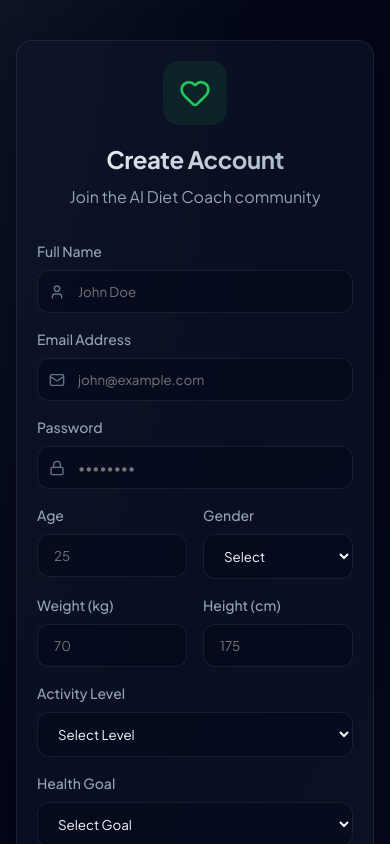
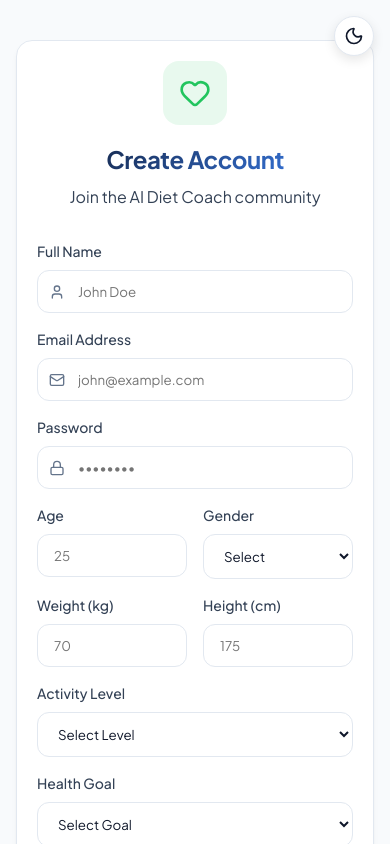
Before and after one commit to nadeem-khan98/clg-project, a React app in the folder frontend/: page /signup in a window 390 px wide. Shown: the top 844 px of the page. Built offline with nearby package versions, Linux system fonts and the light colour scheme; the HTML template or start-up script is replaced by a standard one.

Commit message:
light mode add

```diff
--- a/frontend/src/App.jsx
+++ b/frontend/src/App.jsx
@@ -7,6 +7,7 @@ import Dashboard from './pages/Dashboard';
 import Profile from './pages/Profile';
 import DietPlan from './pages/DietPlan';
 import Scan from './pages/Scan';
+import ThemeToggle from './components/ThemeToggle';
 
 const PrivateRoute = ({ children }) => {
   const { user } = useContext(AuthContext);
@@ -16,6 +17,7 @@ const PrivateRoute = ({ children }) => {
 function App() {
   return (
     <Router>
+      <ThemeToggle />
       <Routes>
         <Route path="/login" element={<Login />} />
         <Route path="/signup" element={<Signup />} />
--- /dev/null
+++ b/frontend/src/components/ThemeToggle.jsx
@@ -0,0 +1,31 @@
+import React, { useEffect, useState } from 'react';
+import { Sun, Moon } from 'lucide-react';
+
+const ThemeToggle = () => {
+  const [theme, setTheme] = useState(localStorage.getItem('theme') || 'light');
+
+  useEffect(() => {
+    if (theme === 'dark') {
+      document.body.classList.add('dark');
+    } else {
+      document.body.classList.remove('dark');
+    }
+    localStorage.setItem('theme', theme);
+  }, [theme]);
+
+  const toggleTheme = () => {
+    setTheme((prev) => (prev === 'light' ? 'dark' : 'light'));
+  };
+
+  return (
+    <button
+      className="theme-toggle-btn"
+      onClick={toggleTheme}
+      aria-label="Toggle Theme"
+    >
+      {theme === 'light' ? <Moon size={20} /> : <Sun size={20} />}
+    </button>
+  );
+};
+
+export default ThemeToggle;
--- a/frontend/src/index.css
+++ b/frontend/src/index.css
@@ -1,24 +1,65 @@
 @import url('https://fonts.googleapis.com/css2?family=Plus+Jakarta+Sans:wght@300;400;500;600;700&display=swap');
 
 :root {
-  --bg-deep: #020617;
-  --bg-surface: #0f172a;
-  --glass-bg: rgba(15, 23, 42, 0.6);
-  --glass-border: rgba(255, 255, 255, 0.08);
-  --glass-highlight: rgba(255, 255, 255, 0.03);
+  --bg: #f8fafc;
+  --text: #0f172a;
+  --card: #ffffff;
+
+  --bg-deep: var(--bg);
+  --bg-surface: var(--card);
+  --glass-bg: #ffffff;
+  --glass-border: #e2e8f0;
+  --glass-highlight: #ffffff;
+  --panel-shadow: 0 4px 6px -1px rgba(0, 0, 0, 0.05), 0 2px 4px -1px rgba(0, 0, 0, 0.03);
 
   --accent-neon: #22c55e;
   --accent-glow: rgba(34, 197, 94, 0.2);
   --secondary-blue: #3b82f6;
 
-  --text-primary: #f8fafc;
+  --text-primary: #0f172a;
+  --text-secondary: #334155;
+  --text-muted: #64748b;
+
+  --danger: #ef4444;
+  --warning: #f59e0b;
+
+  --bg-gradient: none;
+  --transition-smooth: all 0.3s ease;
+
+  --nav-active-bg: #dcfce7;
+  --nav-active-text: #166534;
+  --input-bg: #ffffff;
+}
+
+.dark {
+  --bg: #020617;
+  --text: #e2e8f0;
+  --card: #0f172a;
+
+  --bg-deep: var(--bg);
+  --bg-surface: var(--card);
+  --glass-bg: rgba(15, 23, 42, 0.6);
+  --glass-border: rgba(255, 255, 255, 0.08);
+  --glass-highlight: rgba(255, 255, 255, 0.03);
+  --panel-shadow: 0 8px 32px 0 rgba(0, 0, 0, 0.37);
+
+  --accent-neon: #22c55e;
+  --accent-glow: rgba(34, 197, 94, 0.2);
+  --secondary-blue: #3b82f6;
+
+  --text-primary: var(--text);
   --text-secondary: #94a3b8;
   --text-muted: #64748b;
 
   --danger: #ef4444;
   --warning: #f59e0b;
 
-  --transition-smooth: all 0.3s cubic-bezier(0.4, 0, 0.2, 1);
+  --bg-gradient: radial-gradient(at 0% 0%, rgba(30, 41, 59, 0.4) 0, transparent 50%),
+                 radial-gradient(at 100% 100%, rgba(15, 23, 42, 0.4) 0, transparent 50%);
+
+  --nav-active-bg: rgba(34, 197, 94, 0.1);
+  --nav-active-text: var(--accent-neon);
+  --input-bg: rgba(2, 6, 23, 0.4);
 }
 
 * {
@@ -29,14 +70,13 @@
 
 body {
   font-family: 'Plus Jakarta Sans', sans-serif;
-  background-color: var(--bg-deep);
-  background-image:
-    radial-gradient(at 0% 0%, rgba(30, 41, 59, 0.4) 0, transparent 50%),
-    radial-gradient(at 100% 100%, rgba(15, 23, 42, 0.4) 0, transparent 50%);
-  color: var(--text-primary);
+  background-color: var(--bg);
+  background-image: var(--bg-gradient);
+  color: var(--text);
   min-height: 100vh;
   overflow-x: hidden;
   line-height: 1.5;
+  transition: all 0.3s ease;
 }
 
 /* Scrollbar Styling */
@@ -61,7 +101,7 @@ body {
   -webkit-backdrop-filter: blur(16px);
   border: 1px solid var(--glass-border);
   border-radius: 24px;
-  box-shadow: 0 8px 32px 0 rgba(0, 0, 0, 0.37);
+  box-shadow: var(--panel-shadow);
   transition: var(--transition-smooth);
 }
 
@@ -70,6 +110,7 @@ body {
   border: 1px solid var(--glass-border);
   border-radius: 20px;
   padding: 20px;
+  box-shadow: var(--panel-shadow);
   transition: var(--transition-smooth);
 }
 
@@ -80,13 +121,14 @@ body {
 }
 
 /* Typography */
-h1, h2, h3 {
+h1, h2, h3, h4, h5, h6 {
   font-weight: 700;
   letter-spacing: -0.02em;
+  color: var(--text-primary);
 }
 
 .gradient-text {
-  background: linear-gradient(135deg, #fff 0%, #94a3b8 100%);
+  background: linear-gradient(135deg, var(--text-primary) 0%, var(--secondary-blue) 100%);
   -webkit-background-clip: text;
   -webkit-text-fill-color: transparent;
 }
@@ -106,7 +148,7 @@ h1, h2, h3 {
 
 .input, .select {
   width: 100%;
-  background: rgba(2, 6, 23, 0.4);
+  background: var(--input-bg);
   border: 1px solid var(--glass-border);
   border-radius: 12px;
   padding: 12px 16px;
@@ -234,7 +276,8 @@ h1, h2, h3 {
   gap: 12px;
   padding: 12px 16px;
   border-radius: 12px;
-  color: var(--text-secondary);
+  color: var(--text-primary);
+  font-weight: 500;
   text-decoration: none;
   transition: var(--transition-smooth);
 }
@@ -245,9 +288,22 @@ h1, h2, h3 {
 }
 
 .nav-item.active {
-  color: var(--accent-neon);
-  background: rgba(34, 197, 94, 0.1);
+  color: var(--nav-active-text);
+  background: var(--nav-active-bg);
 }
+
+/* Badges */
+.badge {
+  display: inline-flex;
+  align-items: center;
+  padding: 4px 8px;
+  border-radius: 6px;
+  font-size: 0.75rem;
+  font-weight: 600;
+}
+.badge-success { background: rgba(34, 197, 94, 0.15); color: #16a34a; }
+.badge-warning { background: rgba(245, 158, 11, 0.15); color: #d97706; }
+.badge-danger { background: rgba(239, 68, 68, 0.15); color: #dc2626; }
 
 /* Progress Bars */
 .progress-wrapper {
@@ -317,3 +373,37 @@ h1, h2, h3 {
   from { opacity: 0; transform: translateY(10px); }
   to { opacity: 1; transform: translateY(0); }
 }
+
+/* Theme Toggle Button */
+.theme-toggle-btn {
+  position: fixed;
+  top: 24px;
+  right: 24px;
+  z-index: 9999;
+  width: 48px;
+  height: 48px;
+  border-radius: 50%;
+  display: flex;
+  align-items: center;
+  justify-content: center;
+  background: var(--card);
+  border: 1px solid var(--glass-border);
+  color: var(--text);
+  cursor: pointer;
+  box-shadow: 0 4px 12px rgba(0, 0, 0, 0.1);
+  transition: var(--transition-smooth);
+}
+
+.theme-toggle-btn:hover {
+  transform: scale(1.1);
+  box-shadow: 0 6px 16px rgba(0, 0, 0, 0.15);
+}
+
+@media (max-width: 1024px) {
+  .theme-toggle-btn {
+    top: 16px;
+    right: 16px;
+    width: 40px;
+    height: 40px;
+  }
+}
```
